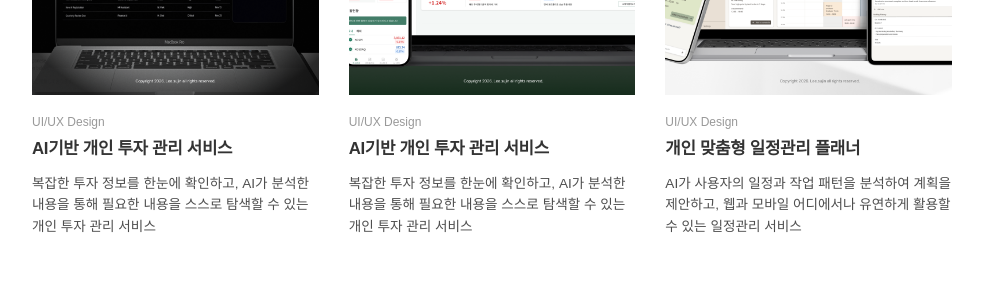
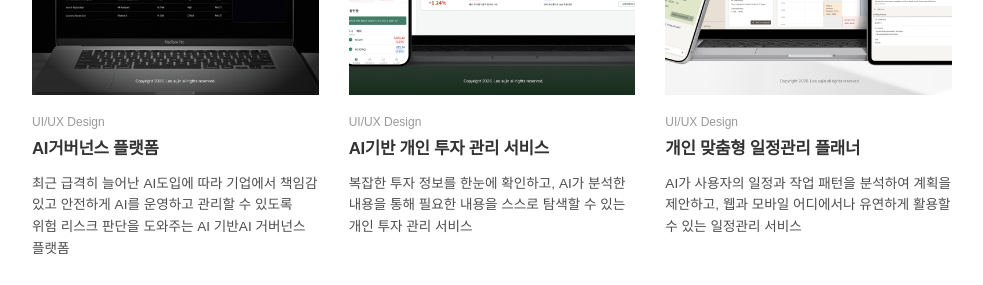
Before and after one commit to sj01070/portfolio_sj, a plain HTML site: page work.html in a window 1280 px wide. Shown: the part 840-1125 px from the top of the page, without its empty margins (268-1251 px from the left). Drawn offline with Linux system fonts and the light colour scheme.

Commit message:
Update work.html

```diff
--- a/work.html
+++ b/work.html
@@ -96,9 +96,8 @@ function filterSelection(category) {
                    <img class="work-card-img" src="images/Governace_thumbnail.png" alt="거버넌스_썸네일">
         <div class="work-card-info">
                         <span class="work-card-tag">UI/UX Design</span>
-                        <h4 class="work-card-title">AI기반 개인 투자 관리 서비스</h4>
-                        <p class="work-card-desc">복잡한 투자 정보를 한눈에 확인하고, AI가 분석한 내용을 통해 필요한 내용을 스스로 탐색할 수 있는 개인 투자 관리 서비스</p>
-                    </div>
+                         <h4 class="work-card-title">AI거버넌스 플랫폼</h4>
+                        <p class="work-card-desc">최근 급격히 늘어난 AI도입에 따라 기업에서 책임감 있고 안전하게  AI를 운영하고 관리할 수 있도록 위험 리스크 판단을 도와주는 AI 기반AI 거버넌스 플랫폼</p> </div>
                 </div>
 
      <!-- 카드 4 -->
```
